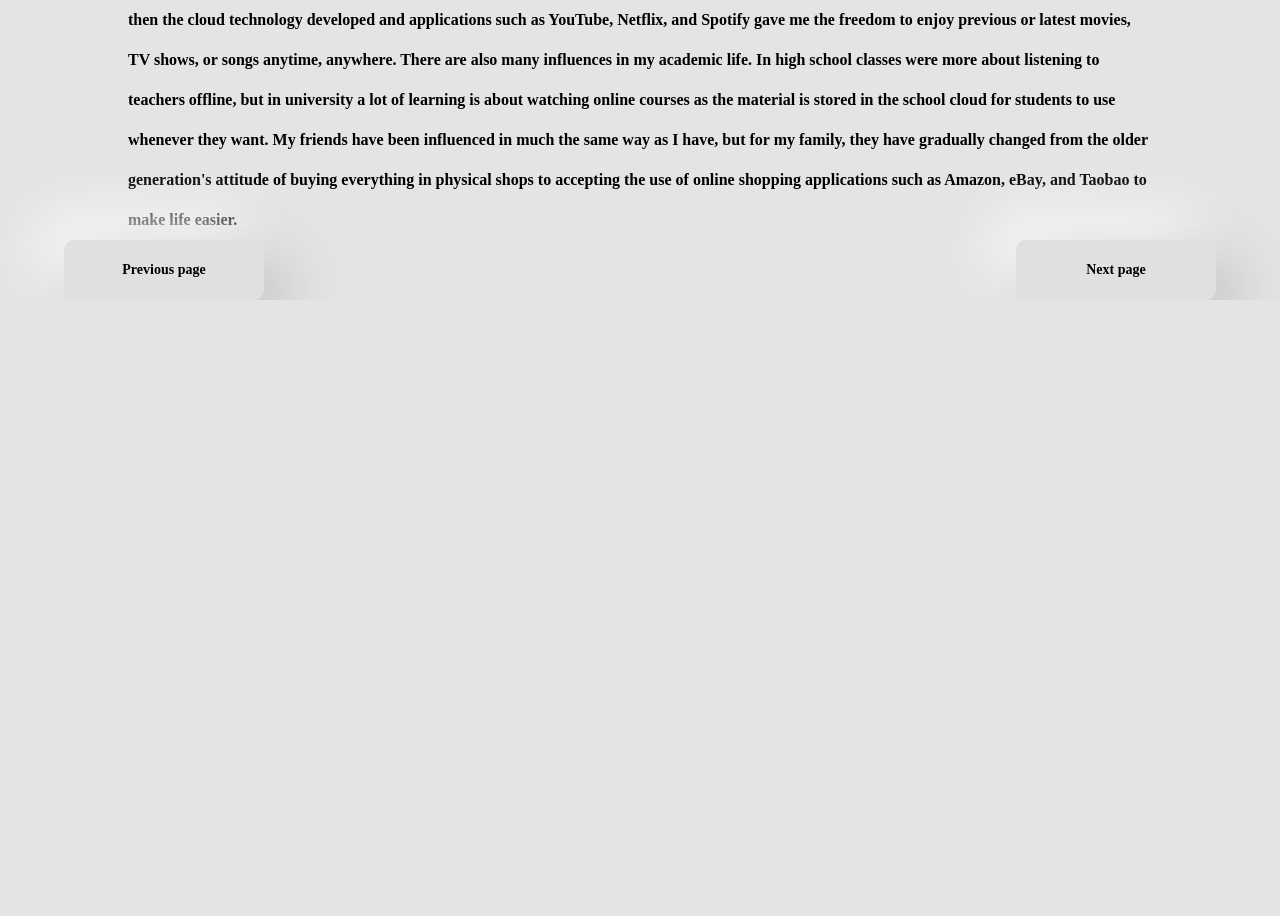
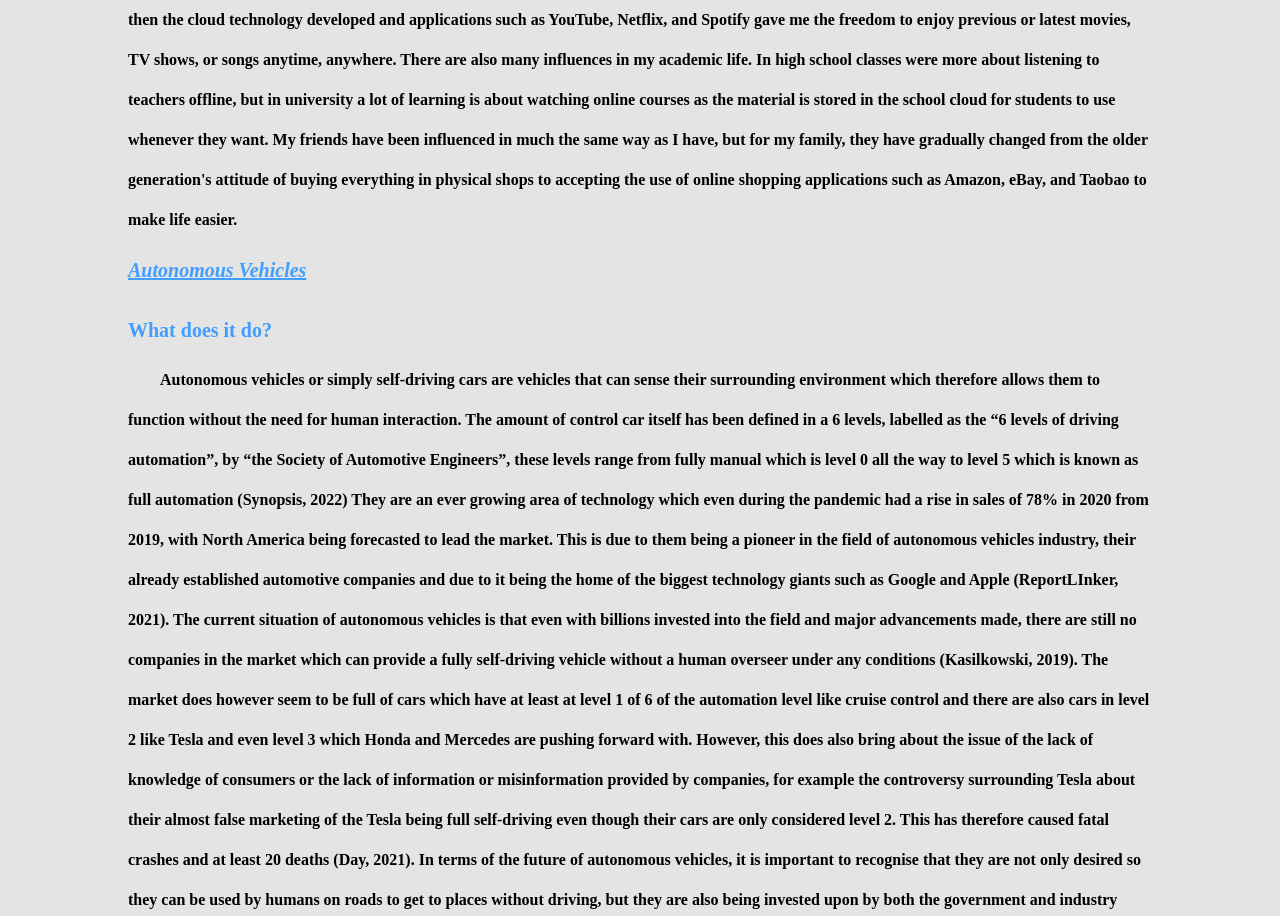
Before and after one commit to Ghost-Recon131/IIT-A3, a plain HTML site: page IT Technologies.html in a window 1280 px wide. Shown: the part 4924-5840 px from the top of the page. Before the commit the page ends 5224 px from the top, so only its background shows below. Drawn offline with Linux system fonts and the light colour scheme.

Commit message:
added Autonmous vehicles part 1

```diff
--- a/IT Technologies.html
+++ b/IT Technologies.html
@@ -24,6 +24,7 @@
         </div>
     </header>
 
+</div>
     <div class="main">
         <div class="detail" id="IT_Technologies">
             <div class="detail_title">IT Technologies</div>
@@ -306,6 +307,40 @@
                 make life
                 easier.
             </div>
+            <div class="detail_line">Autonomous Vehicles</div>
+            <div class="detail_subtitle"> What does it do? </div>
+            <div class="detail_content">Autonomous vehicles or simply self-driving cars are vehicles that can sense their surrounding
+              environment which therefore allows them to function without the need for human interaction. The amount of control car itself
+               has been defined in a 6 levels, labelled as the “6 levels of driving automation”, by “the Society of Automotive Engineers”,
+               these levels range from fully manual which is level 0 all the way to level 5 which is known as full automation (Synopsis, 2022)
+                They are an ever growing area of technology which even during the pandemic had a rise in sales of 78% in 2020 from 2019, with
+                North America being forecasted to lead the market. This is due to them being a pioneer in the field of autonomous vehicles industry,
+                their already established automotive companies and due to it being the home of the biggest technology giants such as Google and Apple (ReportLInker, 2021).
+
+                The current situation of autonomous vehicles is that even with billions invested into the field and major advancements made,
+                there are still no companies in the market which can provide a fully self-driving vehicle without a human overseer under any
+                conditions (Kasilkowski, 2019). The market does however seem to be full of cars which have at least at level 1 of 6 of the
+                automation level like cruise control and there are also cars in level 2 like Tesla and even level 3 which Honda and Mercedes
+                are pushing forward with. However, this does also bring about the issue of the lack of knowledge of consumers or the lack of
+                information or misinformation provided by companies, for example the controversy surrounding Tesla about their almost
+                false marketing of the Tesla being full self-driving even though their cars are only considered level 2. This has therefore
+                caused fatal crashes and at least 20 deaths (Day, 2021).
+
+                 In terms of the future of autonomous vehicles, it is important to recognise that they are not only desired so they can be used by
+                 humans on roads to get to places without driving, but they are also being invested upon by both the government and industry sectors
+                 so that they can be utilized in other areas. These areas involve the likes of search and rescue supply convoys or even urban reconnaissance (Connelly et al, 2006).
+                 The vision that experts are aiming towards is completely driverless vehicles whether that be for personal use or within the industry,
+                 essentially aiming for cars that can be deployed and used anywhere around the world. Getting to this point however is far from easy due
+                 to the multitude of hurdles which must first be overcome, the biggest hurdle currently getting these cars to operate safely and effectively
+                 in a complex and unpredictable human environment as these self-driving vehicles will have to cope with humans that speed, or those that break the road rules.
+                  To address this issue to current environment and or technology being used is a facility at the University of Michigan which is a testing ground for
+                  autonomous vehicles which includes traffic infrastructure, underpasses, different terrains like sidewalks and railway tracks. Different scenarios are
+                  being tested and a variety of people from different disciplines like psychology are being brought in to home in on the human to machine interaction as
+                  there are nearly endless scenarios in which a fully autonomous vehicle will need to operate in (Cusack, 2021). These vehicles run on the design sense,
+                  plan and then act, which must be operated effectively and efficiently for these cars to achieve the goals of experts who want safer journeys for drivers
+                  as research shows 9 out of 10 crashes occur due to human error, forecasts now have predicted that by 2030 1 in 10 vehicles will be fully autonomous (Kadry, 2021)
+            </div>
+
         </div>
     </div>
 
```
